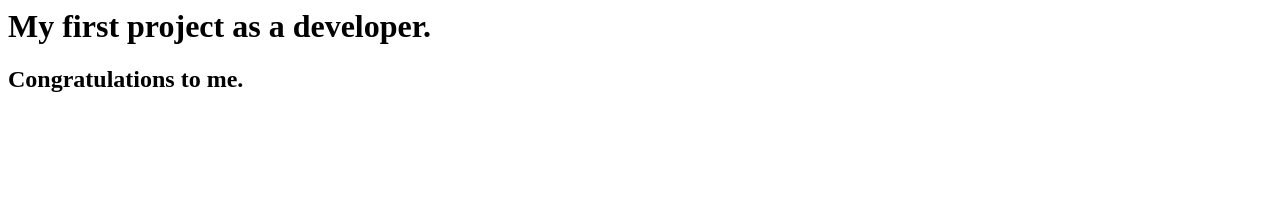
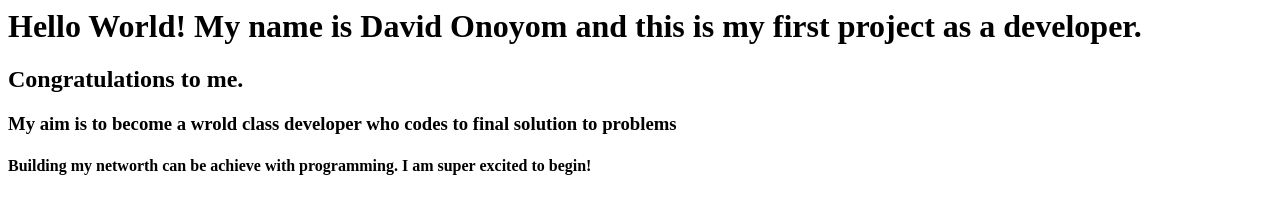
Before and after one commit to David-Onoyom/My-first-programming-project, a plain HTML site: page index.html in a window 1280 px wide. Drawn offline with Linux system fonts and the light colour scheme.

Commit message:
my commit to programming

```diff
--- a/index.html
+++ b/index.html
@@ -1,2 +1,4 @@
-<h1> My first project as a developer.</h1>
+<h1> Hello World! My name is David Onoyom and this is my first project as a developer.</h1>
 <h2>Congratulations to me.</h2>
+<h3>My aim is to become a wrold class developer who codes to final solution to problems</h3>
+<h4>Building my networth can be achieve with programming. I am super excited to begin!</>
```
